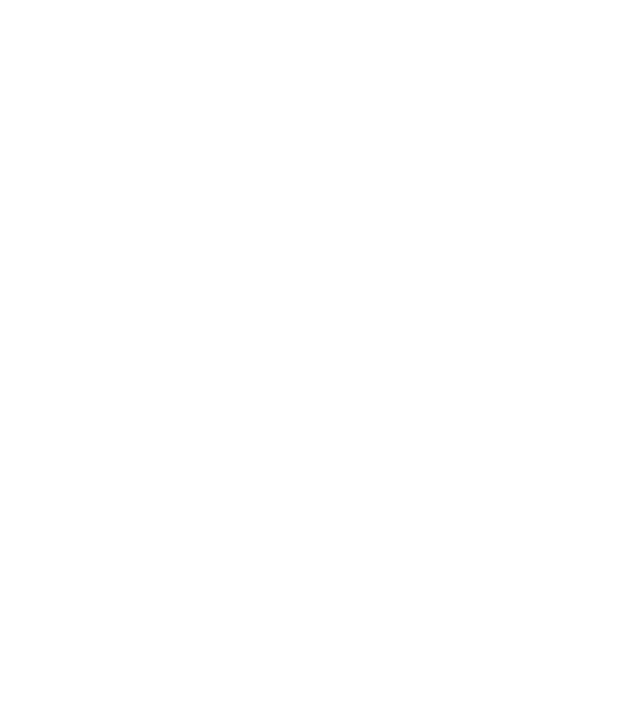
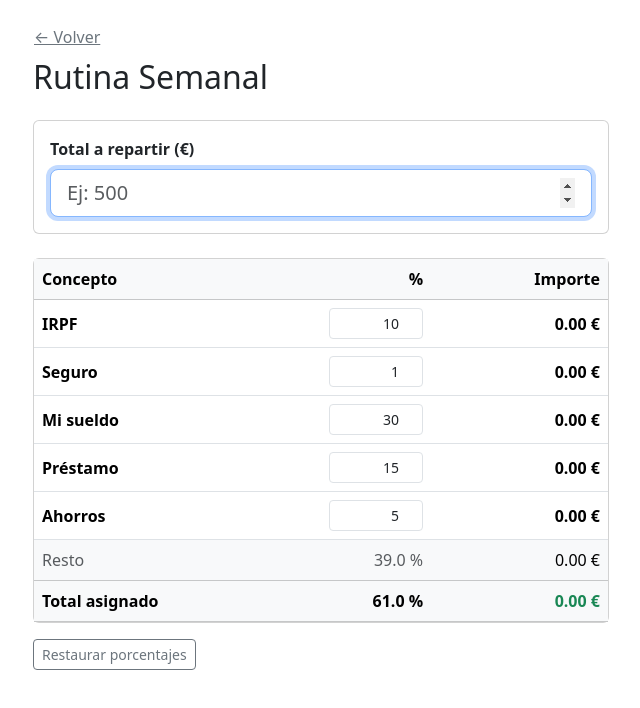
Before and after one commit to afo32/laundry-vending-management-system, a React (Vite) app in the folder dashboard/: page /gastos/rutina-semanal in a window 1280 px wide. Before the commit this address had no page. Shown: the top 708 px of the page, without its empty margins (319-959 px from the left). Built offline with nearby package versions, Linux system fonts and the light colour scheme; sample sign-in values are in the browser's storage.

Commit message:
rutina semanal

```diff
--- a/dashboard/src/App.jsx
+++ b/dashboard/src/App.jsx
@@ -37,6 +37,7 @@ import GastosMensuales from "./pages/gastos/GastosMensuales";
 import Merma from "./pages/gastos/Merma";
 import InventarioMensual from "./pages/inventario/InventarioMensual";
 import InventarioMensualVending from "./pages/inventario/InventarioMensualVending";
+import RutinaSemanal from "./pages/gastos/RutinaSemanal";
 
 function App() {
   return (
@@ -345,6 +346,14 @@ function App() {
             </PrivateRoute>
           }
         />
+        <Route
+          path="/gastos/rutina-semanal"
+          element={
+            <PrivateRoute>
+              <RutinaSemanal />
+            </PrivateRoute>
+          }
+        />
         <Route path="/" element={<Login />} />
         <Route path="/login" element={<Login />} />
       </Routes>
--- a/dashboard/src/pages/Dashboard.jsx
+++ b/dashboard/src/pages/Dashboard.jsx
@@ -58,6 +58,12 @@ export default function Dashboard() {
             >
               Gestión de Gastos
             </button>
+            <button
+              className="btn btn-danger w-100 mt-2"
+              onClick={() => navigate("/gastos/rutina-semanal")}
+            >
+              Rutina Semanal
+            </button>
           </div>
         </div>
 
--- /dev/null
+++ b/dashboard/src/pages/gastos/RutinaSemanal.jsx
@@ -0,0 +1,146 @@
+import { useState, useEffect } from "react";
+import { useNavigate } from "react-router-dom";
+
+const POR_DEFECTO = [
+  { concepto: "IRPF", porcentaje: 10 },
+  { concepto: "Seguro", porcentaje: 1 },
+  { concepto: "Mi sueldo", porcentaje: 30 },
+  { concepto: "Préstamo", porcentaje: 15 },
+  { concepto: "Ahorros", porcentaje: 5 },
+];
+
+const CLAVE = "rutina_semanal_porcentajes";
+
+function cargarGuardado() {
+  try {
+    const raw = localStorage.getItem(CLAVE);
+    if (raw) return JSON.parse(raw);
+  } catch (e) {
+    // sin almacenamiento: usamos los valores por defecto
+  }
+  return POR_DEFECTO;
+}
+
+export default function RutinaSemanal() {
+  const navigate = useNavigate();
+  const [total, setTotal] = useState("");
+  const [filas, setFilas] = useState(cargarGuardado);
+
+  useEffect(() => {
+    try {
+      localStorage.setItem(CLAVE, JSON.stringify(filas));
+    } catch (e) {
+      // ignorar
+    }
+  }, [filas]);
+
+  function cambiarPorcentaje(index, valor) {
+    const nuevas = [...filas];
+    nuevas[index] = { ...nuevas[index], porcentaje: valor };
+    setFilas(nuevas);
+  }
+
+  function restaurar() {
+    setFilas(POR_DEFECTO);
+  }
+
+  const monto = Number(total) || 0;
+  const sumaPorcentajes = filas.reduce(
+    (a, f) => a + (Number(f.porcentaje) || 0),
+    0,
+  );
+  const resto = 100 - sumaPorcentajes;
+  const importe = (p) => (monto * (Number(p) || 0)) / 100;
+  const totalAsignado = filas.reduce((a, f) => a + importe(f.porcentaje), 0);
+
+  return (
+    <div className="container py-4" style={{ maxWidth: 600 }}>
+      <button
+        className="btn btn-link p-0 text-secondary mb-2"
+        onClick={() => navigate("/reportes/gastos")}
+      >
+        ← Volver
+      </button>
+      <h2 className="mb-4">Rutina Semanal</h2>
+
+      <div className="card mb-4">
+        <div className="card-body">
+          <label className="form-label fw-semibold">Total a repartir (€)</label>
+          <input
+            type="number"
+            step="0.01"
+            min="0"
+            className="form-control form-control-lg"
+            value={total}
+            placeholder="Ej: 500"
+            autoFocus
+            onChange={(e) => setTotal(e.target.value)}
+          />
+        </div>
+      </div>
+
+      <div className="card">
+        <div className="card-body p-0">
+          <table className="table mb-0 align-middle">
+            <thead className="table-light">
+              <tr>
+                <th>Concepto</th>
+                <th className="text-end" style={{ width: 110 }}>
+                  %
+                </th>
+                <th className="text-end">Importe</th>
+              </tr>
+            </thead>
+            <tbody>
+              {filas.map((f, i) => (
+                <tr key={f.concepto}>
+                  <td className="fw-semibold">{f.concepto}</td>
+                  <td>
+                    <input
+                      type="number"
+                      step="0.1"
+                      min="0"
+                      className="form-control form-control-sm text-end"
+                      value={f.porcentaje}
+                      onChange={(e) => cambiarPorcentaje(i, e.target.value)}
+                    />
+                  </td>
+                  <td className="text-end fw-semibold">
+                    {importe(f.porcentaje).toFixed(2)} €
+                  </td>
+                </tr>
+              ))}
+              <tr className={resto < 0 ? "table-danger" : "table-light"}>
+                <td className="text-muted">Resto</td>
+                <td className="text-end text-muted">{resto.toFixed(1)} %</td>
+                <td className="text-end">{importe(resto).toFixed(2)} €</td>
+              </tr>
+            </tbody>
+            <tfoot className="table-light">
+              <tr>
+                <th>Total asignado</th>
+                <th className="text-end">{sumaPorcentajes.toFixed(1)} %</th>
+                <th className="text-end text-success">
+                  {totalAsignado.toFixed(2)} €
+                </th>
+              </tr>
+            </tfoot>
+          </table>
+        </div>
+      </div>
+
+      {resto < 0 && (
+        <div className="alert alert-danger mt-3">
+          Los porcentajes suman más del 100 %.
+        </div>
+      )}
+
+      <button
+        className="btn btn-outline-secondary btn-sm mt-3"
+        onClick={restaurar}
+      >
+        Restaurar porcentajes
+      </button>
+    </div>
+  );
+}
```
Also changed, not shown: 3 other files (tests, documents, lock files or other folders).
